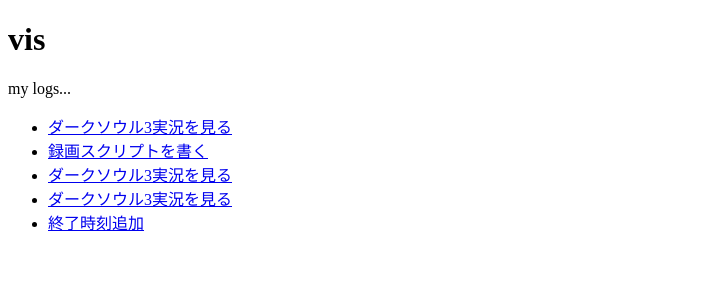
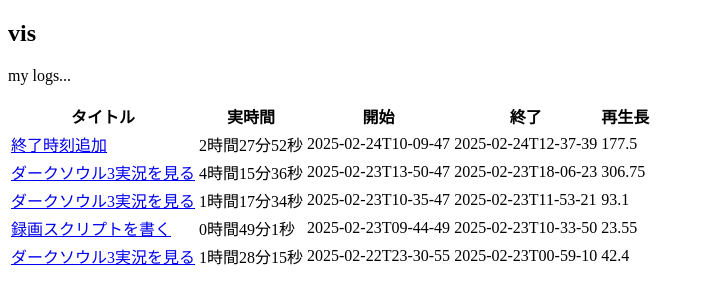
Before and after one commit to kijimaD/vis, a plain HTML site: page index.html in a window 1280 px wide. Shown: the whole page, without its empty margins (0-705 px from the left). Drawn offline with Linux system fonts and the light colour scheme.

Commit message:
chore: show table

```diff
--- a/index.html
+++ b/index.html
@@ -6,29 +6,41 @@
         <title>vis</title>
     </head>
     <body>
-        <h1>vis</h1>
+        <h2>vis</h2>
         <p>my logs...</p>
-        <ul id="video-list"></ul>
+        <table>
+            <thead>
+                <tr>
+                    <th>タイトル</th>
+                    <th>実時間</th>
+                    <th>開始</th>
+                    <th>終了</th>
+                    <th>再生長</th>
+                </tr>
+            </thead>
+            <tbody id="videoTableBody">
+            </tbody>
+        </table>
 
         <script>
-         fetch('files/files.json')
+         fetch('./files/files.json')
              .then(response => response.json())
              .then(data => {
-                 const list = document.getElementById('video-list');
+                 const tableBody = document.getElementById('videoTableBody');
 
-                 data.files.forEach(file => {
-                     const listItem = document.createElement('li');
-                     const link = document.createElement('a');
-
-                     link.href = `${file.path}`;
-                     link.textContent = `${file.name}`;
-                     link.target = "_blank"; // 新しいタブで開く
-
-                     listItem.appendChild(link);
-                     list.appendChild(listItem);
+                 data.files.reverse().forEach(file => {
+                     const row = document.createElement('tr');
+                     row.innerHTML = `
+                         <td><a href="${file.path}" target="_blank">${file.name}</a></td>
+                         <td>${file.real_duration_label}</td>
+                         <td>${file.real_start_label}</td>
+                         <td>${file.real_end_label}</td>
+                         <td>${file.duration}</td>
+                     `;
+                     tableBody.appendChild(row);
                  });
              })
-             .catch(error => console.error('Error loading JSON:', error));
+             .catch(error => console.error(error));
         </script>
     </body>
 </html>
```
